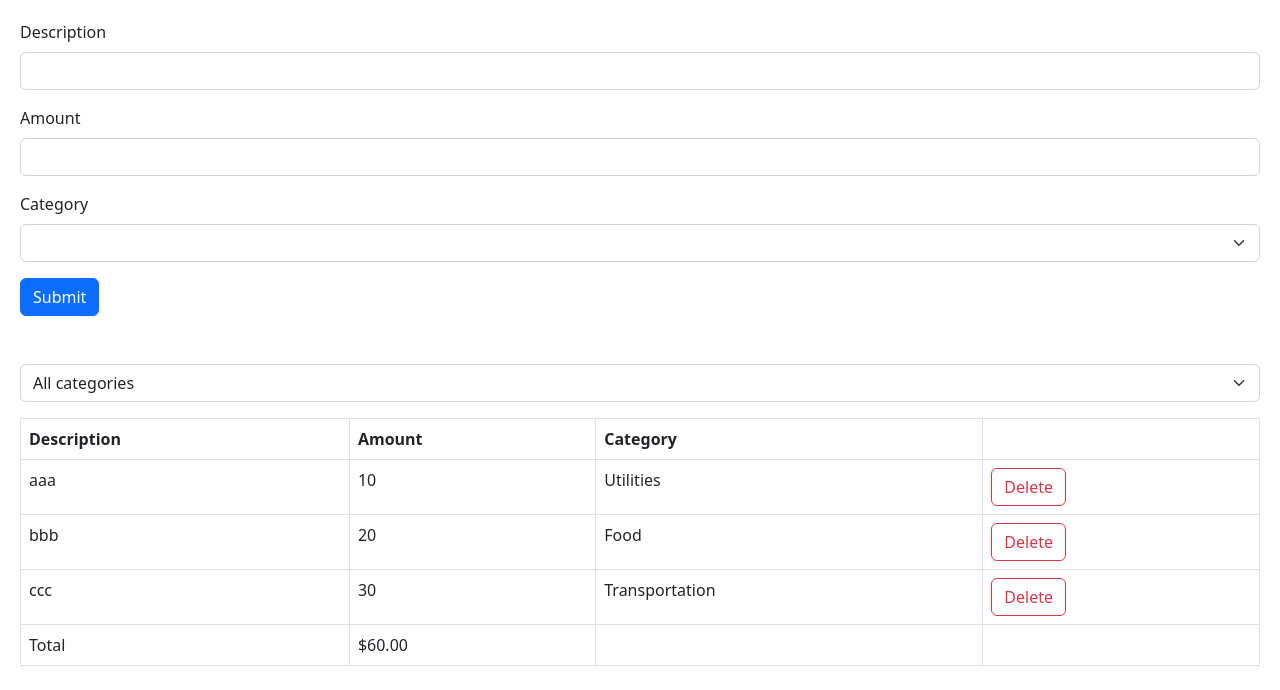
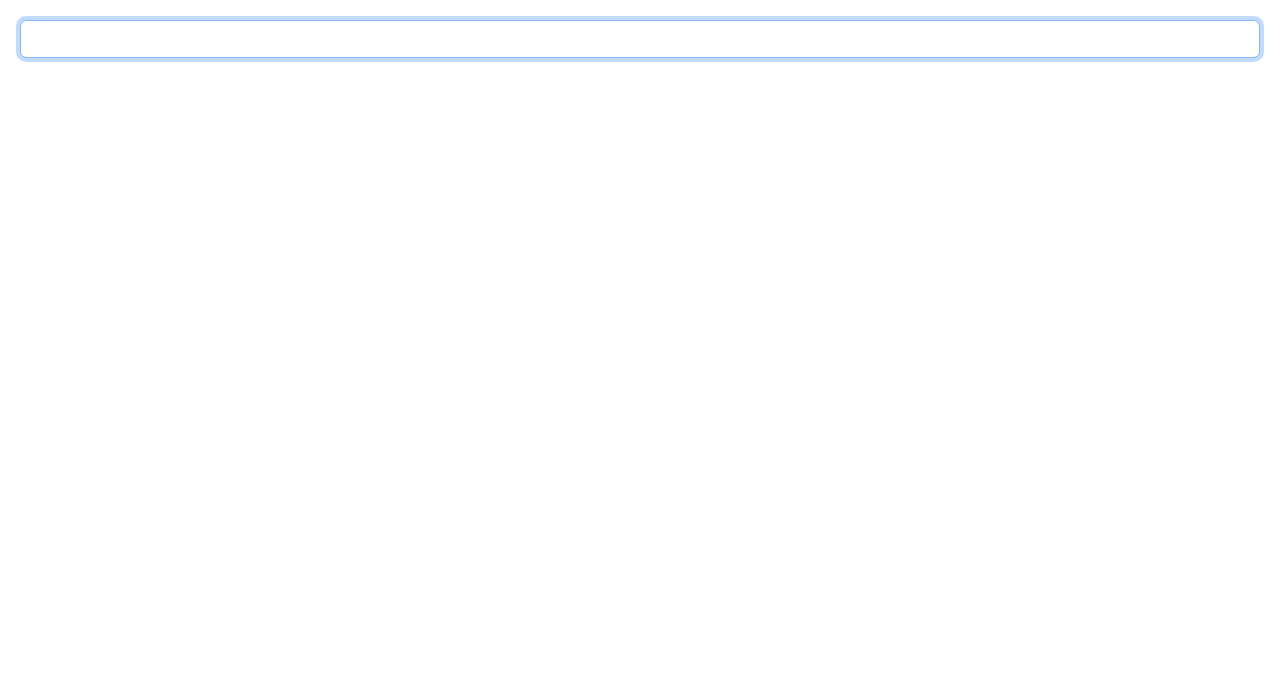
Before and after one commit to GrnPero/React-18-for-Beginners, a React (Vite) app: page / in a window 1280 px wide. Shown: the top 690 px of the page. Built offline with nearby package versions, Linux system fonts and the light colour scheme.

Commit message:
Learned that effect hooks occurs after render

```diff
--- a/src/App.tsx
+++ b/src/App.tsx
@@ -1,43 +1,21 @@
-import React, { useState } from "react";
-import Form from "./components/Form";
-import ExpenseList from "./expense-tracker/components/ExpenseList";
-import ExpenseFilter from "./expense-tracker/components/ExpenseFilter";
-import ExpenseForm from "./expense-tracker/components/ExpenseForm";
-import categories from "./expense-tracker/categories";
+import React, { useEffect, useRef } from "react";
 
 function App() {
-  const [selectedCategory, setSelectedCategory] = useState("");
+  const ref = useRef<HTMLInputElement>(null);
 
-  const [expenses, setExpenses] = useState([
-    { id: 1, description: "aaa", amount: 10, category: "Utilities" },
-    { id: 2, description: "bbb", amount: 20, category: "Food" },
-    { id: 3, description: "ccc", amount: 30, category: "Transportation" },
-  ]);
+  // After Renders
+  useEffect(() => {
+    // Side effect
+    if (ref.current) ref.current.focus();
+  });
 
-  const visibleExpenses = selectedCategory
-    ? expenses.filter((expense) => expense.category === selectedCategory)
-    : expenses;
+  useEffect(() => {
+    document.title = "Hello World";
+  });
 
   return (
     <div>
-      <div className="mb-5">
-        <ExpenseForm
-          onSubmit={(expense) =>
-            setExpenses([...expenses, { ...expense, id: expenses.length + 1 }])
-          }
-        />
-      </div>
-      <div className="mb-3">
-        <ExpenseFilter
-          onSelectCategory={(category) => setSelectedCategory(category)}
-        />
-      </div>
-      <ExpenseList
-        expenses={visibleExpenses}
-        onDelete={(id) => {
-          setExpenses(expenses.filter((expense) => expense.id !== id));
-        }}
-      />
+      <input ref={ref} type="text" className="form-control" />
     </div>
   );
 }
```
